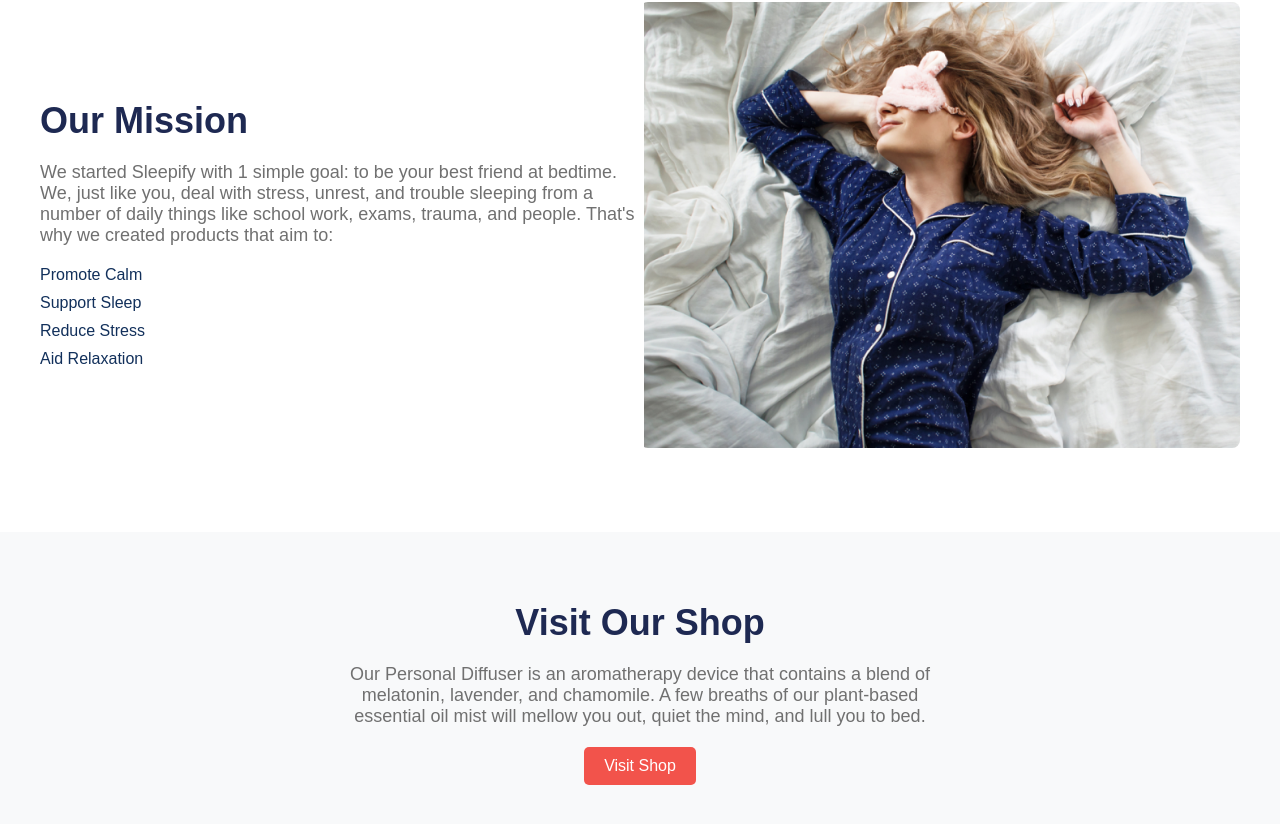
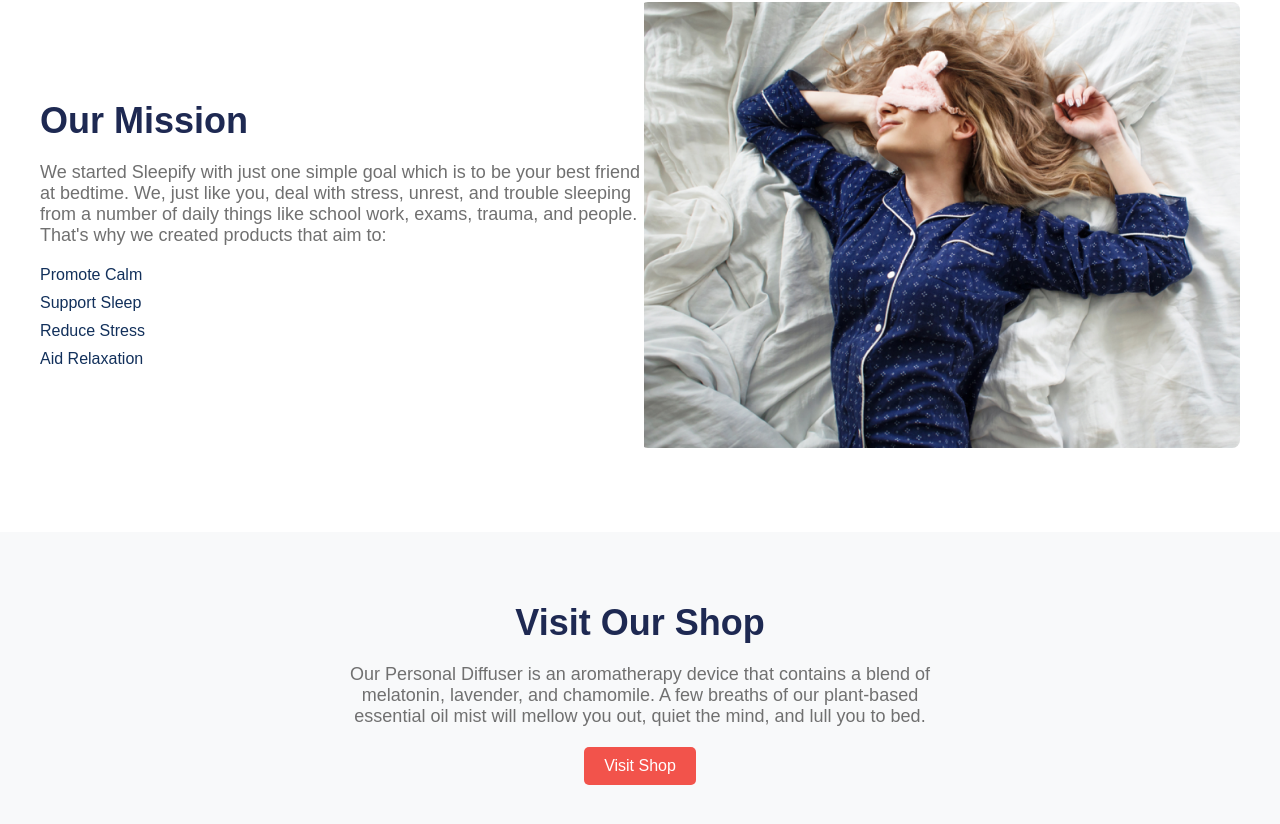
Before and after one commit to lambojac/currency, a React (Create React App) app: page / in a window 1280 px wide. Shown: the part 2653-3477 px from the top of the page. Built offline with nearby package versions, Linux system fonts and the light colour scheme.

Commit message:
Update Home.js

```diff
--- a/src/pages/Home.js
+++ b/src/pages/Home.js
@@ -99,7 +99,7 @@
     <div className="mission-content">
       <h2>Our Mission</h2>
       <p>
-        We started Sleepify with 1 simple goal: to be your best friend at bedtime.
+        We started Sleepify with just one simple goal which is  to be your best friend at bedtime.
         We, just like you, deal with stress, unrest, and trouble sleeping from a number of daily things like school work, exams, trauma, and people.
         That's why we created products that aim to:
       </p>
```
